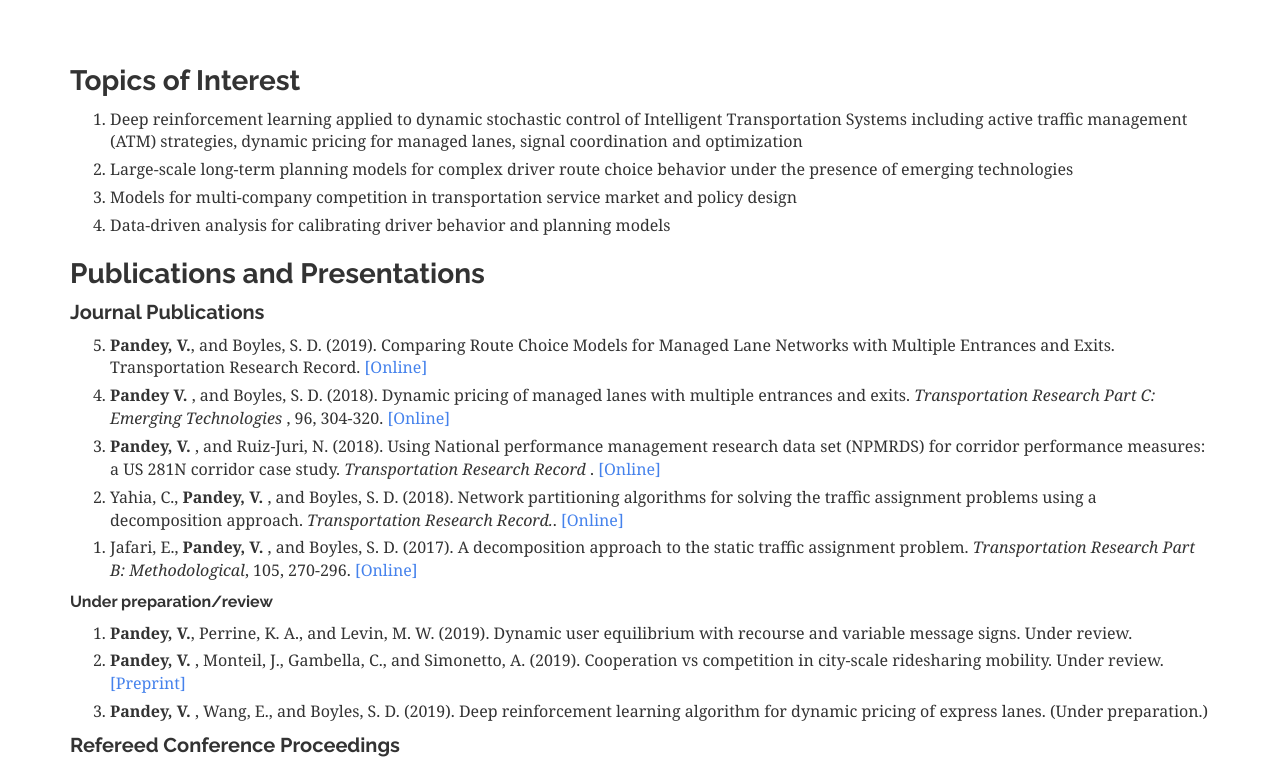
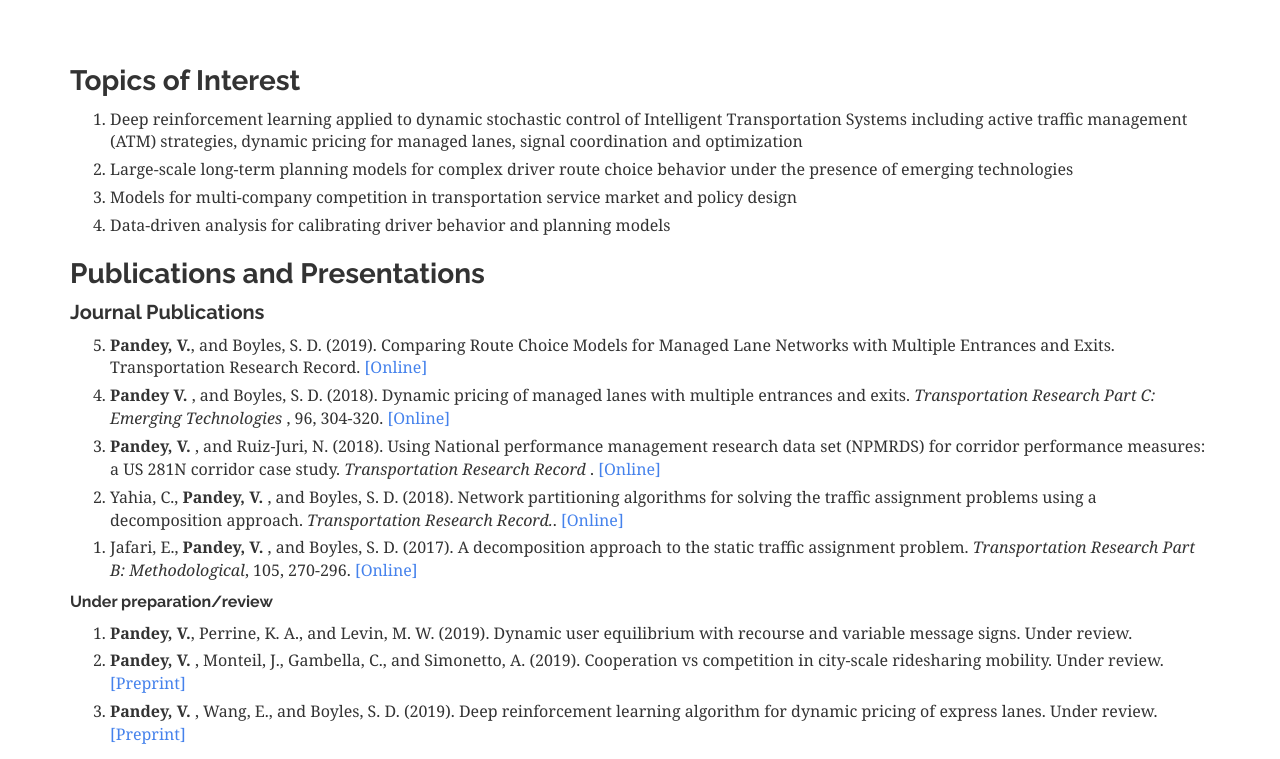
Before and after one commit to Venk-22/vpandey.github.io, a plain HTML site: page Research.html in a window 1280 px wide. Shown: the part 184-943 px from the top of the page. Drawn offline with nearby package versions, Linux system fonts and the light colour scheme; files that its build step writes are made by us from their sources.

Commit message:
Update Research

```diff
--- a/Research.html
+++ b/Research.html
@@ -66,8 +66,8 @@
 		<h5> Under preparation/review </h5>
 		<ol>
 			<li> <b>Pandey, V.</b>, Perrine, K. A., and Levin, M. W. (2019). Dynamic user equilibrium with recourse and variable message signs. Under review. </li>
-			<li> <b> Pandey, V. </b>, Monteil, J., Gambella, C., and Simonetto, A. (2019). Cooperation vs competition in city-scale ridesharing mobility. Under review. </i> <a href="https://arxiv.org/abs/1906.07567" target="_blank"> [Preprint]</a> </li>
-			<li> <b> Pandey, V. </b>, Wang, E., and Boyles, S. D. (2019). Deep reinforcement learning algorithm for dynamic pricing of express lanes. (Under preparation.)</li>
+			<li> <b> Pandey, V. </b>, Monteil, J., Gambella, C., and Simonetto, A. (2019). Cooperation vs competition in city-scale ridesharing mobility. Under review. <a href="https://arxiv.org/abs/1906.07567" target="_blank"> [Preprint]</a> </li>
+			<li> <b> Pandey, V. </b>, Wang, E., and Boyles, S. D. (2019). Deep reinforcement learning algorithm for dynamic pricing of express lanes. Under review. <a href="https://arxiv.org/abs/1909.04760" target="_blank"> [Preprint]</a></li>
 			<!-- <li> Patil, P. N., <b> Pandey, V. </b>, and Boyles, S. D. (2019). A decomposition algorithm and heuristic for megaregional traffic assignment problem. (Under preparation.) </li> -->
 		</ol>
 
```
